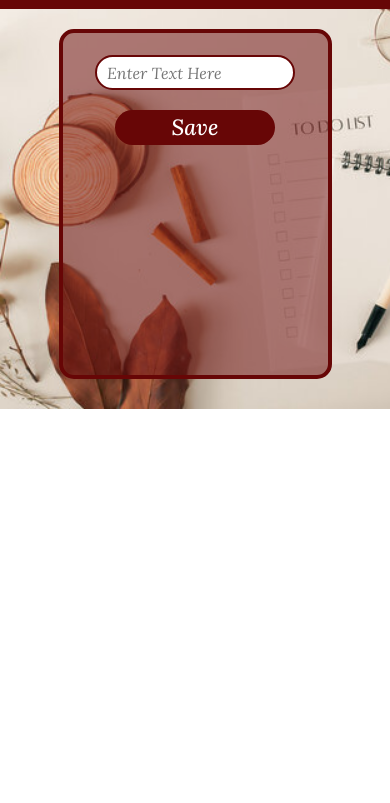
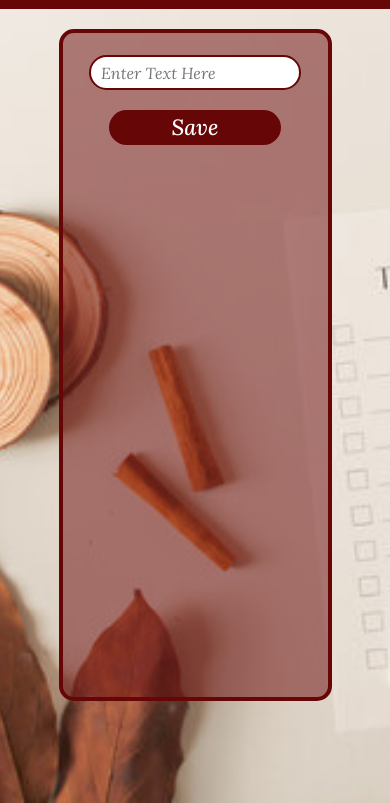
Before and after one commit to Queenijain/todoapp, a plain HTML site: page index.html in a window 390 px wide. Shown: the part 41-844 px from the top of the page. Drawn offline with nearby package versions, Linux system fonts and the light colour scheme.

Commit message:
first commit

```diff
--- a/style.css
+++ b/style.css
@@ -27,7 +27,7 @@
     text-align: center;
 }
 .boxee{
-    height: auto;
+    height: 85%;
     width: 100%;
     display: flex;
     flex-direction: column;
@@ -35,8 +35,8 @@
     align-items: center;
 }
 .box1{
-    margin-top: 40px;
-    height: 600px;
+    margin-top: 50px;
+    height: 100%;
     width: 60%;
     background-color: rgba(103, 6, 6, 0.497);
     border-radius: 15px;
@@ -51,7 +51,7 @@ form{
 }
 input{
     height: 45px;
-    width: 800px;
+    width: 80%;
     margin-top: 22px;
     padding-inline: 10px;
     border: 2px solid rgb(103, 6, 6);
@@ -59,7 +59,7 @@ input{
 }
 .btn1{
     height: 42px;
-    width: 600px;
+    width: 65%;
     margin-top: 20px;
     border: none;
     background-color: rgb(103, 6, 6);
@@ -93,11 +93,10 @@ input{
 }
 
 
-
 @media(max-width: 768px) {
 
 .container1{
-    height: auto;
+    height: 100vh;
     width: 100%;
     padding-bottom: 30px;
 
@@ -113,16 +112,16 @@ input{
 }
 .box1{
     margin-top: 20px;
-    height: 500px;
+    height: 100%;
     width: 70%;
 }
 input{
     height: 35px;
-    width: 420px;
+    width: 80%;
 }
 .btn1{
     height: 35px;
-    width: 340px;
+    width: 65%;
     font-size: 22px;
 }
 .list{
@@ -131,7 +130,7 @@ input{
 
 }}
 
-@media(max-width: 615px) {
+/* @media(max-width: 615px) {
 
     .container1{
         height: auto;
@@ -146,11 +145,11 @@ input{
     }
     input{
         height: 35px;
-        width: 340px;
+        width: 80%;
     }
     .btn1{
         height: 35px;
-        width: 280px;
+        width: 65%;
         font-size: 22px;
     }
     .list{
@@ -168,11 +167,11 @@ input{
         }
         input{
             height: 35px;
-            width: 290px;
+            width: 80%;
         }
         .btn1{
             height: 35px;
-            width: 250px;
+            width: 65%;
             font-size: 22px;
         }
         .list{
@@ -180,7 +179,7 @@ input{
             width: 250px;
 
         }}
-        @media(max-width: 430px) {
+@media(max-width: 430px) {
 
             .container1{
                 height: auto;
@@ -190,7 +189,7 @@ input{
             }
             input{
                 height: 35px;
-                width: 200px;
+                width: 80%;
             }
             .box1{
                 margin-top: 20px;
@@ -199,11 +198,11 @@ input{
             }
             .btn1{
                 height: 35px;
-                width: 160px;
+                width: 60%;
                 font-size: 22px;
             }
             .list{
                 height: 30px;
                 width: 160px;
 
-            }}
+            }} */
```
